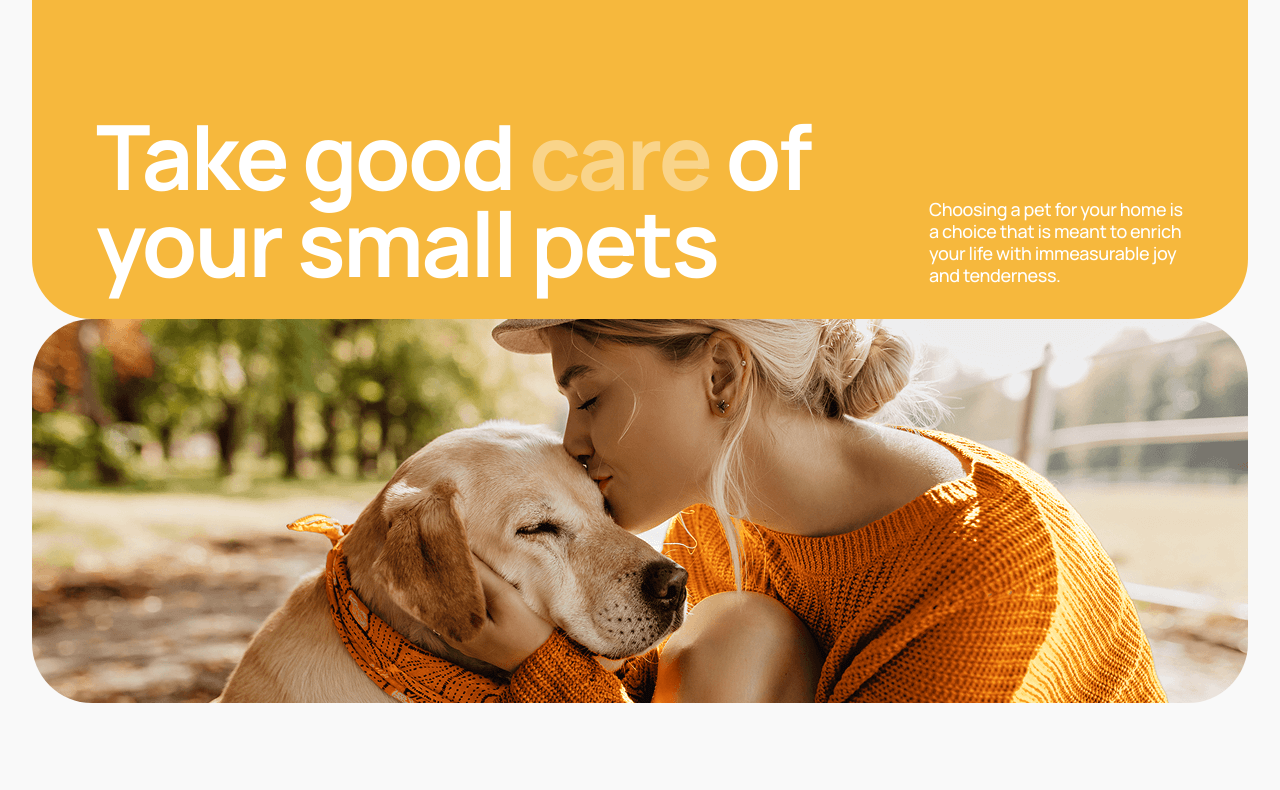
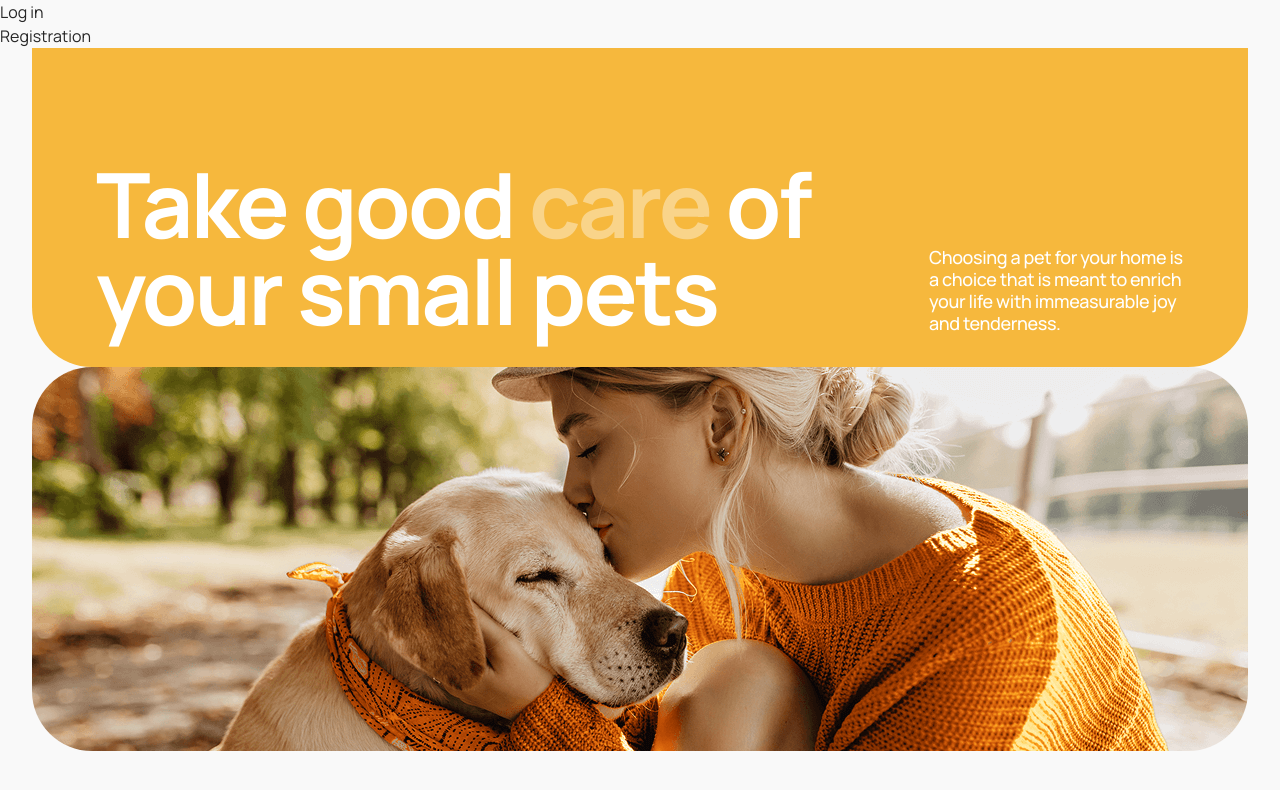
Before and after one commit to sh1xzyy/PetLove, a React (Vite) app: page / in a window 1280 px wide. Shown: the top 790 px of the page. Built offline with nearby package versions, Linux system fonts and the light colour scheme; no server answers.

Commit message:
addFolderheader

```diff
--- /dev/null
+++ b/src/components/header/AuthNav/AuthNav.jsx
@@ -0,0 +1,16 @@
+import { Link } from "react-router";
+
+const AuthNav = () => {
+  return (
+    <ul>
+      <li>
+        <Link to="/login">Log in</Link>
+      </li>
+      <li>
+        <Link to="/register">Registration</Link>
+      </li>
+    </ul>
+  );
+};
+
+export default AuthNav;
--- /dev/null
+++ b/src/components/header/Header/Header.jsx
@@ -0,0 +1,11 @@
+import { selectIsLoggedIn } from "../../../redux/users/selectors";
+import UserNav from "../UserNav/UserNav";
+import AuthNav from "../AuthNav/AuthNav";
+import { useSelector } from "react-redux";
+
+const Header = () => {
+  const isLoggedIn = useSelector(selectIsLoggedIn);
+  return <header>{isLoggedIn ? <UserNav /> : <AuthNav />}</header>;
+};
+
+export default Header;
--- /dev/null
+++ b/src/components/header/UserNav/UserNav.jsx
@@ -0,0 +1,30 @@
+import { useDispatch, useSelector } from "react-redux";
+import { selectAuthUser } from "../../../redux/users/selectors";
+import { logoutUserThunk } from "../../../redux/users/operations";
+import toast from "react-hot-toast";
+
+const UserNav = () => {
+  const user = useSelector(selectAuthUser);
+  const dispatch = useDispatch();
+  const handleLogout = async () => {
+    try {
+      await dispatch(logoutUserThunk()).unwrap();
+      toast.success("Log out successful!");
+    } catch (error) {
+      console.log(error);
+      toast.error("Sorry! Please try again");
+    }
+  };
+  return (
+    <ul>
+      <li>
+        <button type="button" onClick={handleLogout}>
+          Log out
+        </button>
+      </li>
+      <li>{user?.name}</li>
+    </ul>
+  );
+};
+
+export default UserNav;
--- a/src/pages/MainPage/MainPage.jsx
+++ b/src/pages/MainPage/MainPage.jsx
@@ -1,9 +1,10 @@
 import { Outlet } from "react-router";
+import Header from "../../components/header/Header/Header";
 
 const MainPage = () => {
   return (
     <section>
-      {/* {<Header />} */}
+      <Header />
       <Outlet />
     </section>
   );
```
